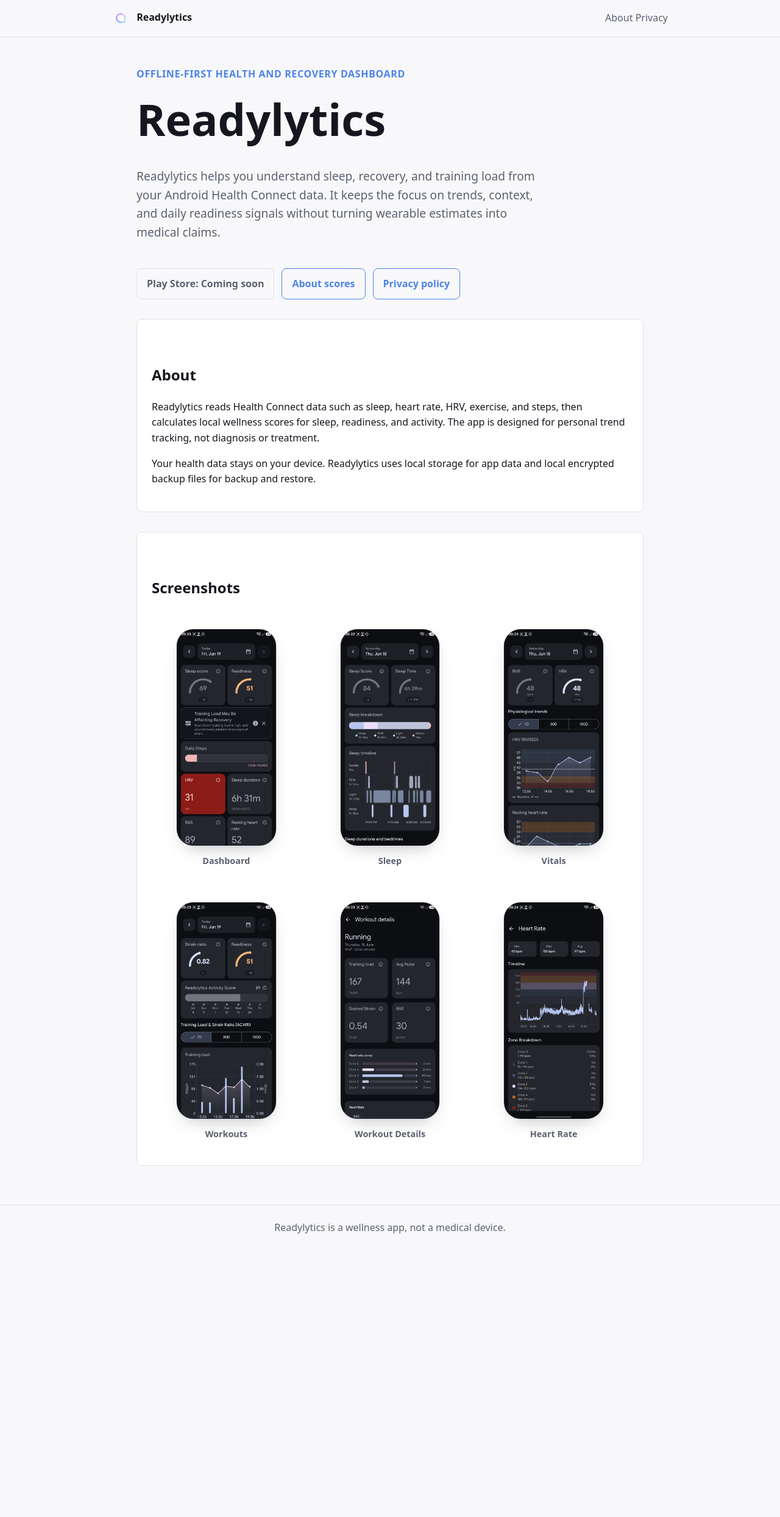
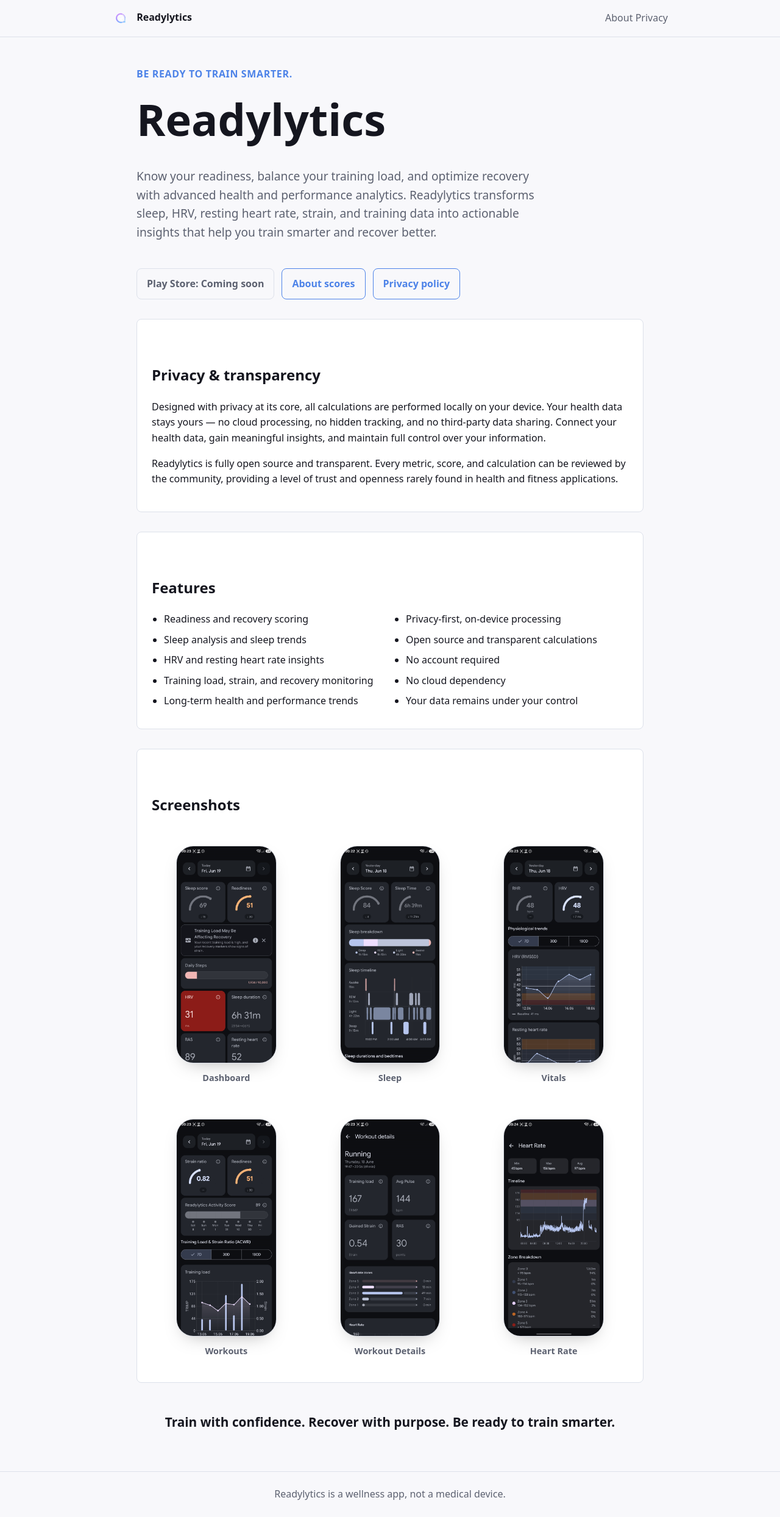
Before and after one commit to readylytics/Readylytics, a Jekyll site: the page built from docs/index.md, in a window 1280 px wide. Shown: the whole page at 61% size. Built offline with Jekyll 4.4.1, drawn with Linux system fonts in a browser that asks for light colours; before the commit the page ends 2050 px from its top, so only the background shows below that.

Commit message:
doc updates

```diff
--- a/docs/assets/css/style.scss
+++ b/docs/assets/css/style.scss
@@ -205,3 +205,22 @@
   object-position: top;
   width: 100%;
 }
+
+.feature-list {
+  columns: 2;
+  column-gap: 2rem;
+  margin: 0;
+  padding-left: 1.25rem;
+}
+
+.feature-list li {
+  margin-bottom: 0.5rem;
+}
+
+.closing-tagline {
+  color: var(--text);
+  font-size: 1.3rem;
+  font-weight: 700;
+  margin: 3rem 0 2rem;
+  text-align: center;
+}
--- a/docs/index.md
+++ b/docs/index.md
@@ -4,12 +4,13 @@
 ---
 
 <section class="hero">
-  <p class="eyebrow">Offline-first health and recovery dashboard</p>
+  <p class="eyebrow">Be ready to train smarter.</p>
   <h1>Readylytics</h1>
   <p class="lead">
-    Readylytics helps you understand sleep, recovery, and training load from your
-    Android Health Connect data. It keeps the focus on trends, context, and daily
-    readiness signals without turning wearable estimates into medical claims.
+    Know your readiness, balance your training load, and optimize recovery
+    with advanced health and performance analytics. Readylytics transforms
+    sleep, HRV, resting heart rate, strain, and training data into actionable
+    insights that help you train smarter and recover better.
   </p>
   <div class="actions">
     <span class="button disabled" aria-disabled="true">Play Store: Coming soon</span>
@@ -19,17 +20,35 @@
 </section>
 
 <section class="panel">
-  <h2>About</h2>
+  <h2>Privacy &amp; transparency</h2>
   <p>
-    Readylytics reads Health Connect data such as sleep, heart rate, HRV,
-    exercise, and steps, then calculates local wellness scores for sleep,
-    readiness, and activity. The app is designed for personal trend tracking,
-    not diagnosis or treatment.
+    Designed with privacy at its core, all calculations are performed locally
+    on your device. Your health data stays yours — no cloud processing, no
+    hidden tracking, and no third-party data sharing. Connect your health
+    data, gain meaningful insights, and maintain full control over your
+    information.
   </p>
   <p>
-    Your health data stays on your device. Readylytics uses local storage for
-    app data and local encrypted backup files for backup and restore.
+    Readylytics is fully open source and transparent. Every metric, score,
+    and calculation can be reviewed by the community, providing a level of
+    trust and openness rarely found in health and fitness applications.
   </p>
+</section>
+
+<section class="panel">
+  <h2>Features</h2>
+  <ul class="feature-list">
+    <li>Readiness and recovery scoring</li>
+    <li>Sleep analysis and sleep trends</li>
+    <li>HRV and resting heart rate insights</li>
+    <li>Training load, strain, and recovery monitoring</li>
+    <li>Long-term health and performance trends</li>
+    <li>Privacy-first, on-device processing</li>
+    <li>Open source and transparent calculations</li>
+    <li>No account required</li>
+    <li>No cloud dependency</li>
+    <li>Your data remains under your control</li>
+  </ul>
 </section>
 
 <section class="panel">
@@ -61,3 +80,5 @@
     </figure>
   </div>
 </section>
+
+<p class="closing-tagline">Train with confidence. Recover with purpose. Be ready to train smarter.</p>
```
Also changed, not shown: docs/privacy.md (+13 -3 lines).
